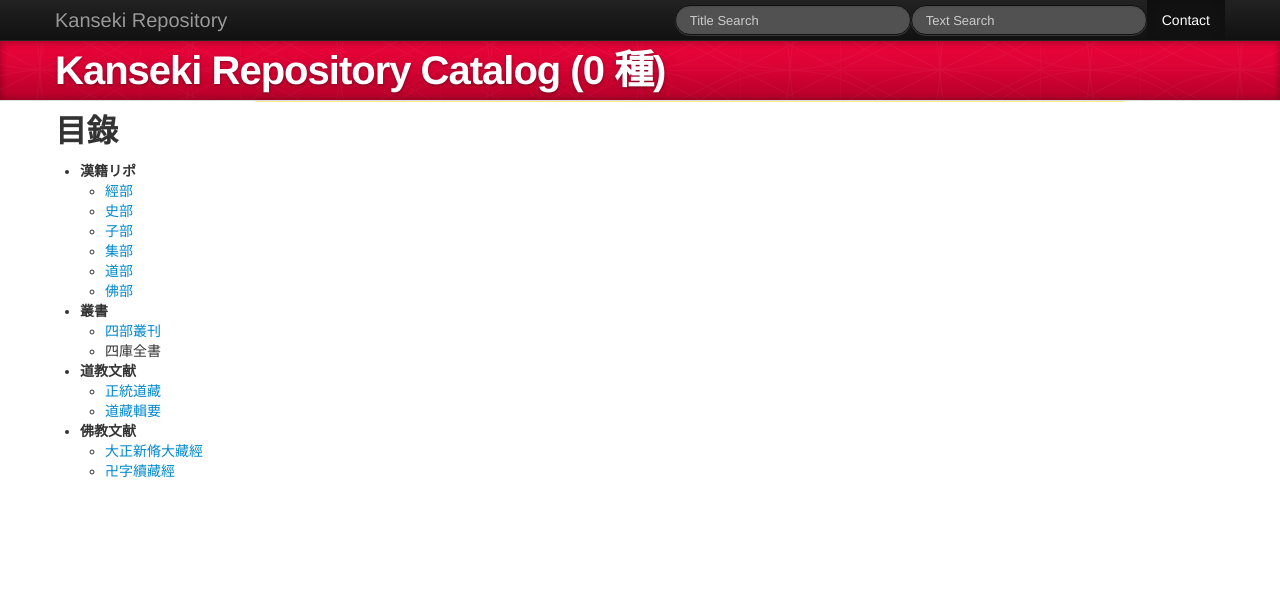
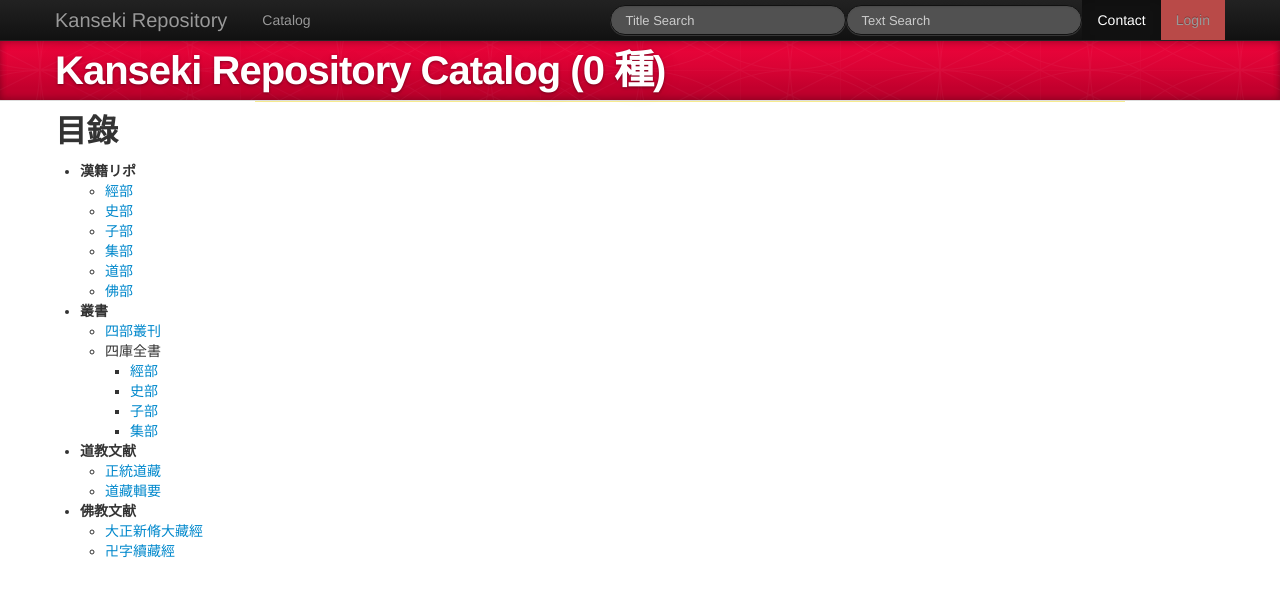
Before and after one commit to mandoku/mdweb, a Flask app: page /catalog in a window 1280 px wide. Shown: the top 597 px of the page. Run offline with Flask 2, Linux system fonts and the light colour scheme; data that the repository does not hold is empty; parts of the project's set-up code (start-up, migrations or seed data) failed here and were passed over; some libraries are stand-ins or nearby versions.

Commit message:
added user to laybase.

```diff
--- a/app/__init__.py
+++ b/app/__init__.py
@@ -52,7 +52,6 @@ def create_app(config_name):
     from .api_1_0 import api as api_1_0_blueprint
     app.register_blueprint(api_1_0_blueprint, url_prefix='/api/v1.0')
 
-
     app.register_blueprint(github_bp, url_prefix="/login")
 
     return app
--- a/app/main/views.py
+++ b/app/main/views.py
@@ -7,6 +7,7 @@ from flask.ext.login import login_required, current_user
 ## github authentication [2015-10-03T17:08:15+0900]
 from werkzeug.contrib.fixers import ProxyFix
 from flask_dance.contrib.github import make_github_blueprint, github
+from jinja2 import Environment, PackageLoader
 
 from . import main
 # from .forms import EditProfileForm, EditProfileAdminForm, PostForm,\
@@ -27,6 +28,7 @@ import codecs, re
 from .. import mandoku_view
 import git, requests, sys
 
+
 reload(sys)
 sys.setdefaultencoding('utf-8')
 
@@ -34,6 +36,8 @@ zbmeta = "kr:meta:"
 titpref = "kr:title:"
 link_re = re.compile(r'\[\[([^\]]+)\]\[([^\]]+)')
 hd = re.compile(r"^(\*+) (.*)$")
+env = Environment(loader=PackageLoader('__main__', 'templates'))
+
 
 
 @main.route('/robots.txt')
@@ -284,6 +288,7 @@ def searchdic():
 ## catalog
 @main.route('/catalog', methods=['GET',])
 def catalog(page=1, count=20, coll="", label=""):
+    env.globals['session'] = session
     page=int(request.values.get('page', page))
     count=int(request.values.get('count', count))
     label=request.values.get('label', label)
@@ -406,7 +411,6 @@ def server_shutdown():
 def index():
     if "user" in session:
         user = session['user']
-        print "token, ", session["token"]
         ret = lib.ghuserdata(session['user'], session['token'])
     else:
         user = "Login"
--- a/app/templates/catalog.html
+++ b/app/templates/catalog.html
@@ -3,6 +3,7 @@
 {% import "_macros.html" as macros %}
 
 {% block navlinks %}
+<li><a href="{{url_for('main.catalog')}}">{{_('Catalog')}}</a></li>
 {% endblock navlinks%}
 
 
@@ -82,7 +83,14 @@
   <li><b>叢書</b>
   <ul>
   <li><a href="{{url_for('.catalog', coll='SB', label='四部叢刊')}}">四部叢刊</a></li>
-  <li>四庫全書</li>
+  <li>四庫全書
+    <ul>
+  <li><a href="{{url_for('.catalog', coll='SK1', label='四庫全書 經部')}}">經部</a></li>
+  <li><a href="{{url_for('.catalog', coll='SK2', label='四庫全書 史部')}}">史部</a></li>
+  <li><a href="{{url_for('.catalog', coll='SK3', label='四庫全書 子部')}}">子部</a></li>
+  <li><a href="{{url_for('.catalog', coll='SK4', label='四庫全書 集部')}}">集部</a></li>
+    </ul>
+  </li>
   </ul>
   </li>
   <li><b>道教文献</b>
--- a/app/templates/index.html
+++ b/app/templates/index.html
@@ -14,9 +14,6 @@
 
 <div class="row">
   <div id="txtcont" class="span9">
-    {% if ret %}
-    {{ret}}
-    {% endif %}
     <h3>About Kanseki Repository</h3>
     <p>This website provides access to the texts in
     the <b><a href="http://github.com/kanripo">Kanseki Repository</a></b>.
--- a/app/templates/laybase.html
+++ b/app/templates/laybase.html
@@ -34,12 +34,10 @@
       </div>
         <ul class="nav pull-right">
 	<li class="active"><a href="{{url_for('main.contact')}}">{{_('Contact')}}</a></li>
-{% if user == 'Login' %}
-<li class="label-important"><a href="{{url_for('.login')}}">{{user}}</a></li>
+{% if session['user'] %}
+<li  class="label-important"><a href="{{url_for('.profile', id=session['user'])}}">{{session['user']}}</a></li>
 {% else %}
-{% if user %}
-<li  class="label-important"><a href="{{url_for('.profile', id=user)}}">{{user}}</a></li>
-{% endif %}
+<li class="label-important"><a href="{{url_for('.login')}}">{{_('Login')}}</a></li>
 {% endif %}
       </ul>
       <form class="navbar-search pull-right" action="{{url_for('main.searchtext')}}" method="GET">
```
